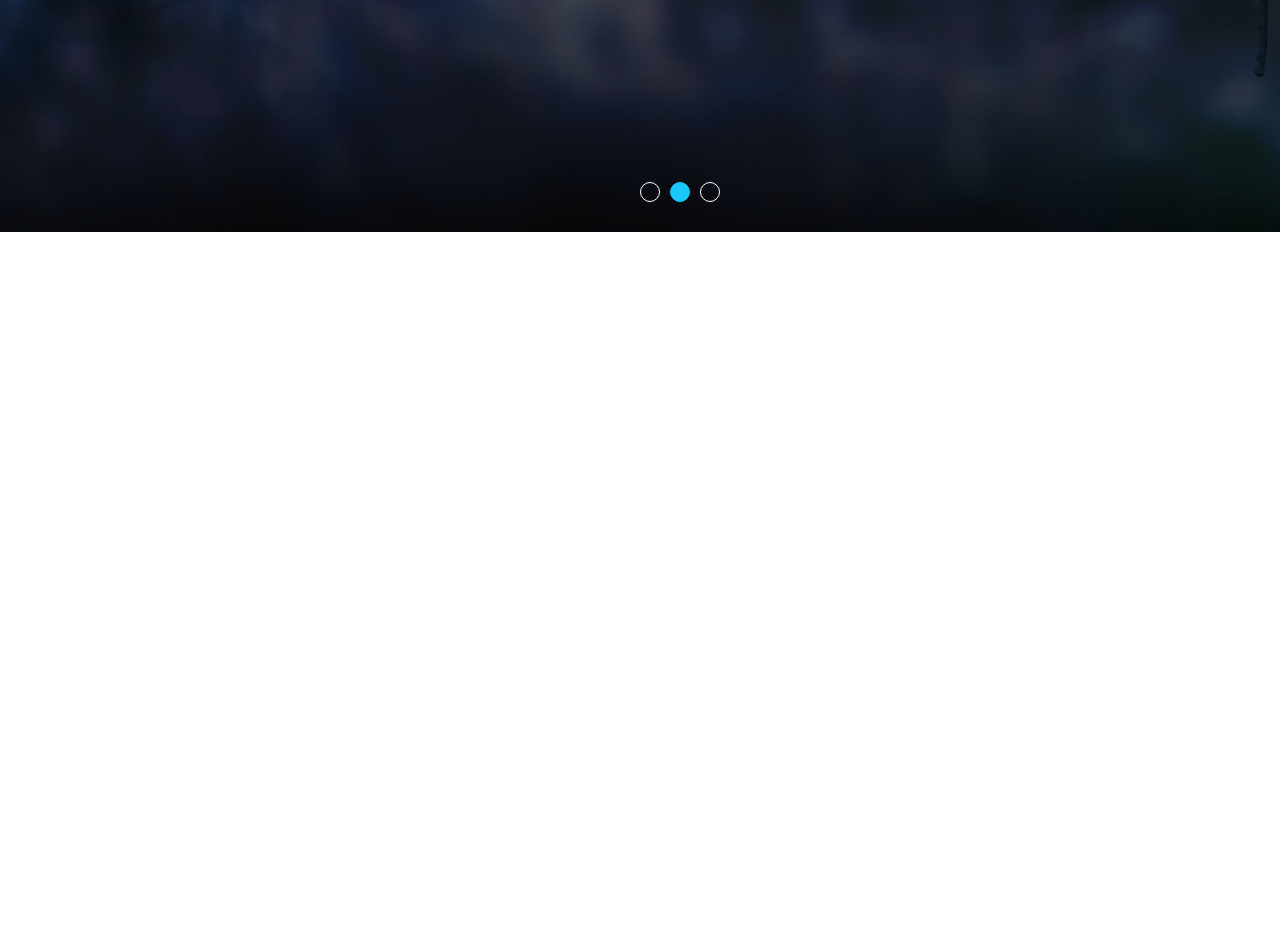
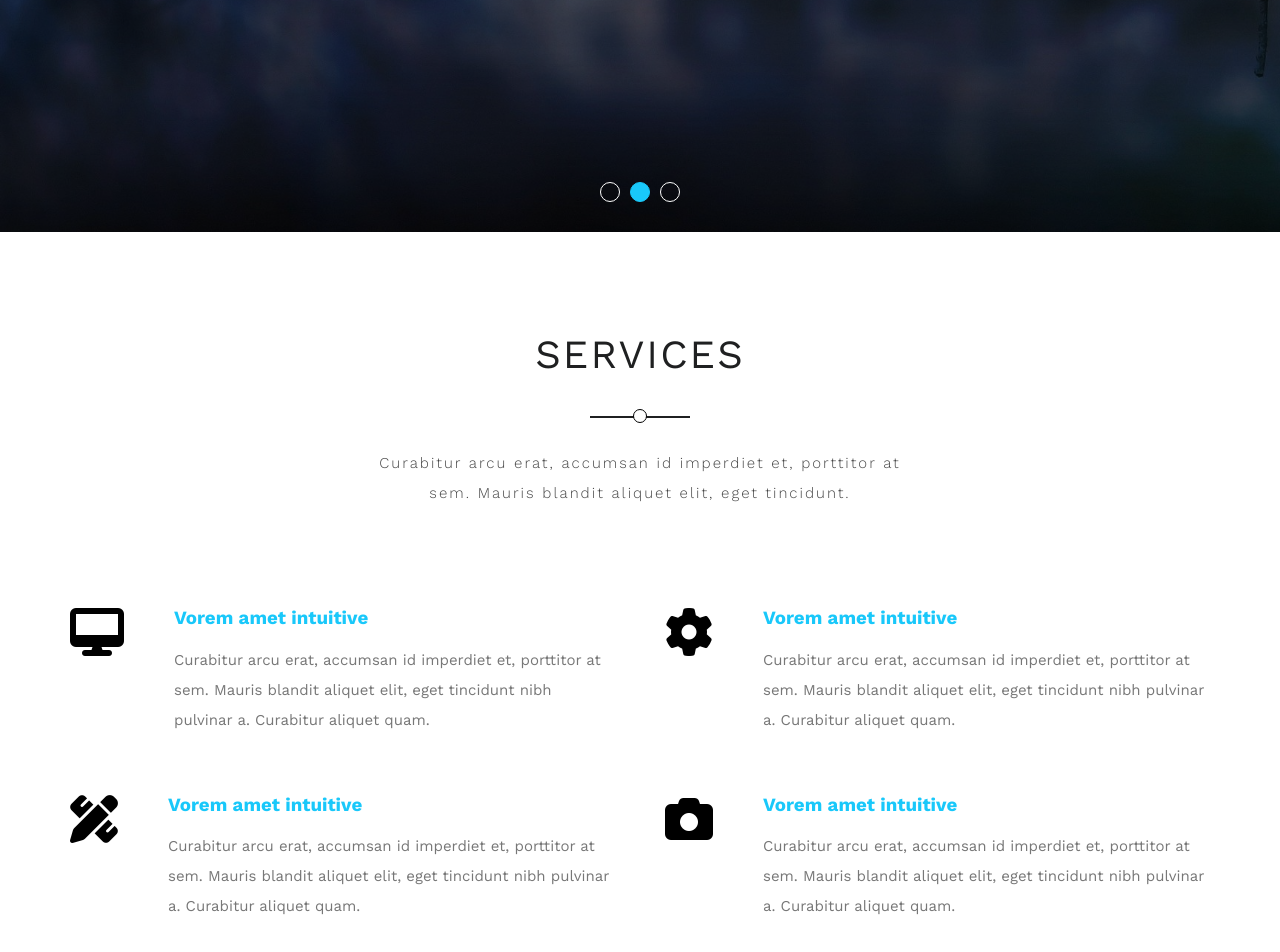
Before and after one commit to iamM0hamed/Template-2, a plain HTML site: page index.html in a window 1280 px wide. Shown: the part 568-1520 px from the top of the page. Before the commit the page ends 800 px from the top, so only its background shows below. Drawn offline with nearby package versions, Linux system fonts and the light colour scheme.

Commit message:
Done , Services Section has been finished :>

```diff
--- a/css/kasper.css
+++ b/css/kasper.css
@@ -2,6 +2,8 @@
 :root {
    --main-color: #19c8fa;
    --transparent-color: rgb(15 116 143 / 70%);
+
+   --sections-padding: 100px;
 }
 /* Variables End  */
 
@@ -51,6 +53,52 @@ ul {
 /* End Global Rules  */
 
 /* Component Start */
+
+.main-heading {
+   text-align: center;
+}
+
+.main-heading h2 {
+   font-size: 40px;
+   letter-spacing: 2px;
+   color: #1f2021;
+   font-weight: 400;
+   text-transform: uppercase;
+   position: relative;
+   padding-bottom: 70px;
+}
+.main-heading h2::before {
+   content: "";
+   position: absolute;
+   left: 50%;
+   transform: translateX(-50%);
+   bottom: 30px;
+   height: 2px;
+   width: 100px;
+   background-color: #1f2021;
+}
+.main-heading h2::after {
+   content: "";
+   background-color: white;
+   position: absolute;
+   left: 50%;
+   transform: translateX(-50%);
+   bottom: 25px;
+   width: 12px;
+   height: 12px;
+   border: 1px solid black;
+   border-radius: 50%;
+}
+.main-heading p {
+   font-size: 15px;
+   line-height: 2;
+   color: #444;
+   font-weight: 300;
+   max-width: 550px;
+   width: 100%;
+   margin: 0 auto 100px;
+   letter-spacing: 2px;
+}
 
 /* Component End  */
 
@@ -250,6 +298,7 @@ header nav .form .i:hover {
    bottom: 30px;
    left: 50%;
    gap: 10px;
+   transform: translateX(-50%);
 }
 
 .landing .bullets li {
@@ -263,3 +312,59 @@ header nav .form .i:hover {
    border-color: var(--main-color);
 }
 /* Landing End  */
+
+/* Services Start */
+.services {
+   padding-bottom: var(--sections-padding);
+   padding-top: var(--sections-padding);
+}
+
+.services .services-container {
+   display: grid;
+   grid-template-columns: 1fr;
+   grid-row-gap: 60px;
+}
+
+@media (min-width: 768px) {
+   .services .services-container {
+      grid-template-columns: repeat(2, 1fr);
+      grid-column-gap: 50px;
+   }
+}
+
+.services .service {
+   display: flex;
+   align-items: flex-start;
+   text-align: left;
+}
+
+@media (max-width: 767px) {
+   .services .service {
+      flex-direction: column;
+      text-align: center;
+      margin-bottom: 40px;
+   }
+   .services .services-container .service i {
+      margin: 0 auto 20px;
+   }
+}
+
+@media (min-width: 768px) {
+   .services .services-container .service i {
+      margin-right: 50px;
+      flex-shrink: 0;
+   }
+}
+
+.services .service h3 {
+   color: var(--main-color);
+   margin-bottom: 15px;
+}
+.services .service p {
+   font-size: 15px;
+   line-height: 2;
+   color: #777;
+   font-weight: 400;
+}
+
+/* Services End */
--- a/index.html
+++ b/index.html
@@ -68,5 +68,60 @@
          </ul>
       </div>
       <!-- Landing End  -->
+      <!-- Services Start -->
+      <div class="services">
+         <div class="container">
+            <div class="main-heading">
+               <h2>Services</h2>
+               <p>
+                  Curabitur arcu erat, accumsan id imperdiet et, porttitor at sem. Mauris blandit aliquet
+                  elit, eget tincidunt.
+               </p>
+            </div>
+            <div class="services-container">
+               <div class="service">
+                  <i class="fas fa-desktop fa-3x"></i>
+                  <div class="text">
+                     <h3>Vorem amet intuitive</h3>
+                     <p>
+                        Curabitur arcu erat, accumsan id imperdiet et, porttitor at sem. Mauris blandit
+                        aliquet elit, eget tincidunt nibh pulvinar a. Curabitur aliquet quam.
+                     </p>
+                  </div>
+               </div>
+               <div class="service">
+                  <i class="fas fa-cog fa-3x"></i>
+                  <div class="text">
+                     <h3>Vorem amet intuitive</h3>
+                     <p>
+                        Curabitur arcu erat, accumsan id imperdiet et, porttitor at sem. Mauris blandit
+                        aliquet elit, eget tincidunt nibh pulvinar a. Curabitur aliquet quam.
+                     </p>
+                  </div>
+               </div>
+               <div class="service">
+                  <i class="fas fa-pencil-ruler fa-3x"></i>
+                  <div class="text">
+                     <h3>Vorem amet intuitive</h3>
+                     <p>
+                        Curabitur arcu erat, accumsan id imperdiet et, porttitor at sem. Mauris blandit
+                        aliquet elit, eget tincidunt nibh pulvinar a. Curabitur aliquet quam.
+                     </p>
+                  </div>
+               </div>
+               <div class="service">
+                  <i class="fas fa-camera fa-3x"></i>
+                  <div class="text">
+                     <h3>Vorem amet intuitive</h3>
+                     <p>
+                        Curabitur arcu erat, accumsan id imperdiet et, porttitor at sem. Mauris blandit
+                        aliquet elit, eget tincidunt nibh pulvinar a. Curabitur aliquet quam.
+                     </p>
+                  </div>
+               </div>
+            </div>
+         </div>
+      </div>
+      <!-- Services End -->
    </body>
 </html>
```
